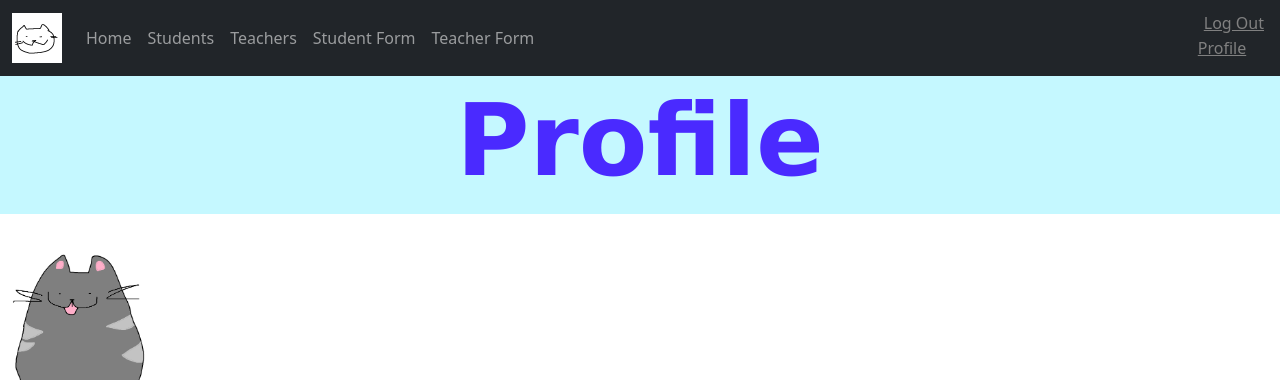
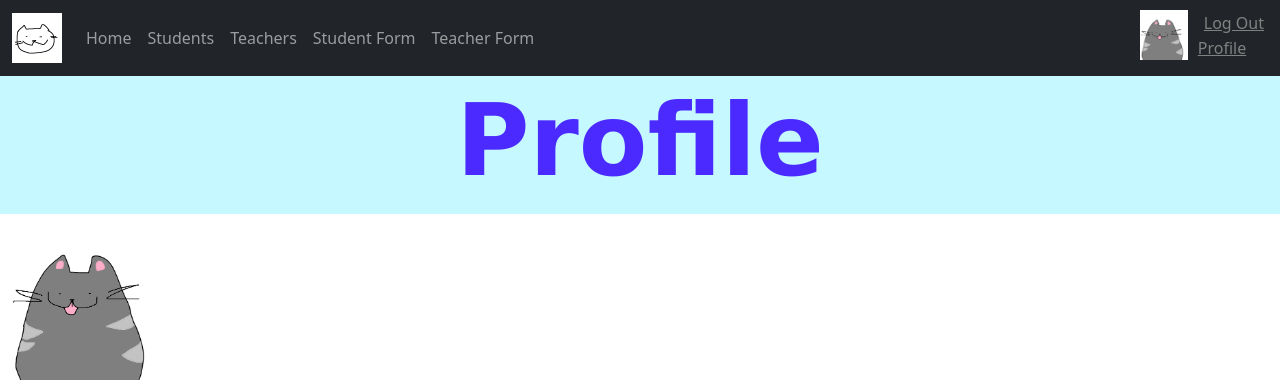
Before and after one commit to wyvri/django_project, a Django app: page /accounts/profile/ in a window 1280 px wide. Shown: the top 391 px of the page. Run offline with Django 4.2, Linux system fonts and the light colour scheme; a user stored in the database is signed in; data comes from the database, SQL or seed files in the repository; both versions use the stored data as it was after the commit; parts of the project's set-up code (start-up, migrations or seed data) failed here and were passed over.

Commit message:
fix profile image and add it to navbar

```diff
--- a/djangotutorials/tutortialapp/models.py
+++ b/djangotutorials/tutortialapp/models.py
@@ -41,7 +41,7 @@ class Teacher(models.Model):
 
 class Profile(models.Model):
     user = models.OneToOneField(User, null=True, blank=True, on_delete=models.CASCADE)
-    profile_image = models.ImageField(default="cat.png", null=True, blank=True)
+    profile_image = models.ImageField(default="cat.png", null=True)
 
-    def __str__(self):
-        return f"{self.user.username}"
+    #def __str__(self):
+        #return f"{self.user.username}"
--- a/djangotutorials/tutortialapp/templates/base.html
+++ b/djangotutorials/tutortialapp/templates/base.html
@@ -89,6 +89,14 @@
             color: rgb(167, 167, 167);
         }
 
+        .profile-image-top {
+            width: 50px;
+            position: absolute;
+            right: 0;
+            top: 0;
+            margin-right: 100px;
+            padding: 10px;
+        }
     </style>
 </head>
 
@@ -122,6 +130,9 @@
                         {% endif %}
                         <div class="account">
                             {% if user.is_authenticated %}
+                            <div class="profile-image-top">
+                                <img src="{{ request.user.profile.profile_image.url }}">
+                            </div>
                             <li>
                                 <form action="{% url 'logout' %}" method="post">
                                     {% csrf_token %}
--- a/djangotutorials/tutortialapp/templates/profile.html
+++ b/djangotutorials/tutortialapp/templates/profile.html
@@ -8,6 +8,11 @@
 <style>
     .profile-picture {
         width: 150px;
+        margin: 10px;
+        border: 5px;
+    }
+
+    .profileform {
         margin: 10px;
     }
 </style>
```
Also changed, not shown: djangotutorials/db.sqlite3, djangotutorials/static/img/cat.png (added), djangotutorials/static/img/elcat.png (added), djangotutorials/static/img/elcathasfallen_RIkTnvy.png (added), djangotutorials/static/img/elcathasfallen_RiTzmAh.png (added), djangotutorials/static/img/elcathasfallen_VKah88y.png (added), djangotutorials/static/img/manycats_Fd2LPgh.png (added), djangotutorials/static/img/manycats_X1eVdA8.png (added), djangotutorials/tutortialapp/migrations/0007_alter_profile_profile_image_alter_profile_user.py (added), djangotutorials/tutortialapp/migrations/0008_alter_profile_profile_image.py (added). Lines whose indentation alone changed are shown as unchanged.
